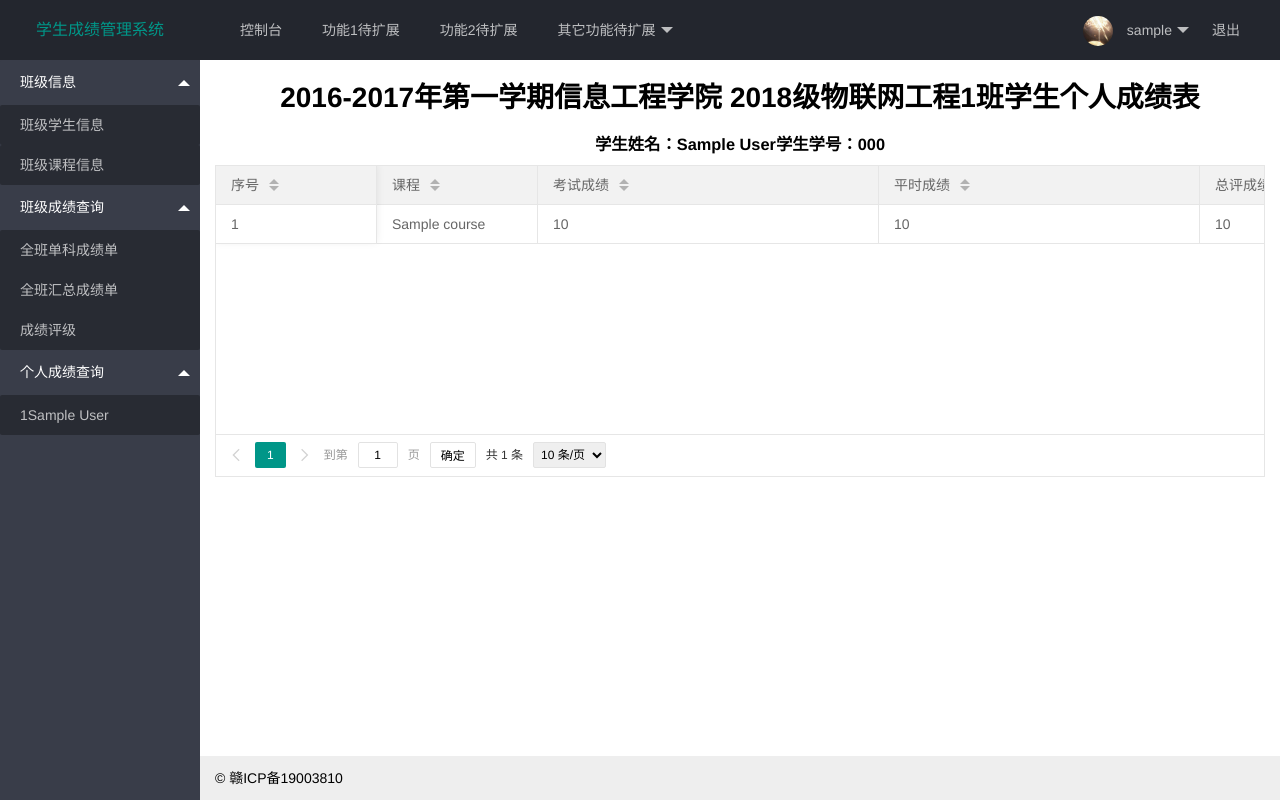
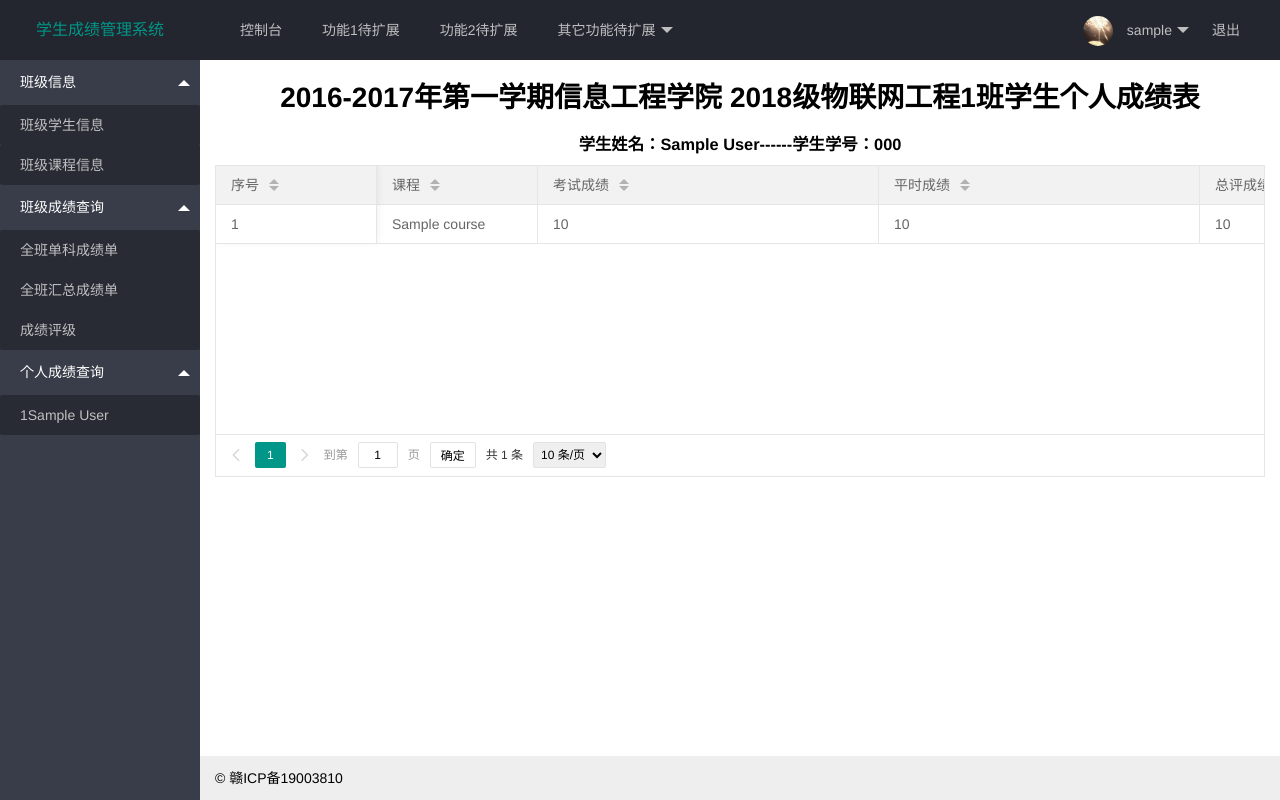
Before and after one commit to Blue-FatMan/stu_mgt, a Django app: page /acheve_mgt/person/1/ in a window 1280 px wide. Run offline with Django 3.2, Linux system fonts and the light colour scheme; a user stored in the database is signed in; tables that the repository leaves empty hold one stand-in row (values such as "Sample post"); lists and menus that the app fills with data are empty; parts of the project's set-up code (start-up, migrations or seed data) failed here and were passed over.

Commit message:
成绩管理系统v1.0完成

```diff
--- a/apps/acheve_mgt/templates/acheve_mgt/person.html
+++ b/apps/acheve_mgt/templates/acheve_mgt/person.html
@@ -87,7 +87,7 @@
         </h1><br>
         <h3>
             <strong>
-              <div align="center">学生姓名：{{ student.name }}学生学号：{{ student.number }}</div>
+              <div align="center">学生姓名：{{ student.name }}------学生学号：{{ student.number }}</div>
             </strong>
         </h3>
       </table>
--- a/apps/acheve_mgt/templates/acheve_mgt/view_course.html
+++ b/apps/acheve_mgt/templates/acheve_mgt/view_course.html
@@ -80,7 +80,7 @@
       <h1 align="center">
         <strong>
           {{ term }}{{ myclass.get_dept_display }}
-          {{ myclass.get_grade_display }}{{ myclass.get_name_display }}课程信息表
+          {{ myclass.get_grade_display }}{{ myclass.get_name_display }}分科成绩表
         </strong>
       </h1>
       <table class="layui-table">
```
